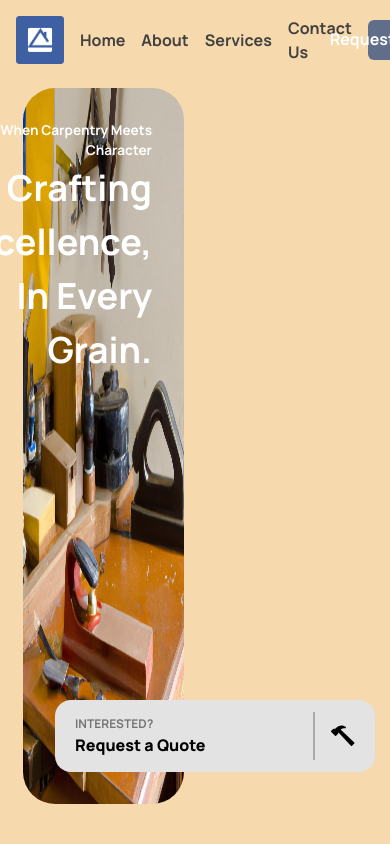
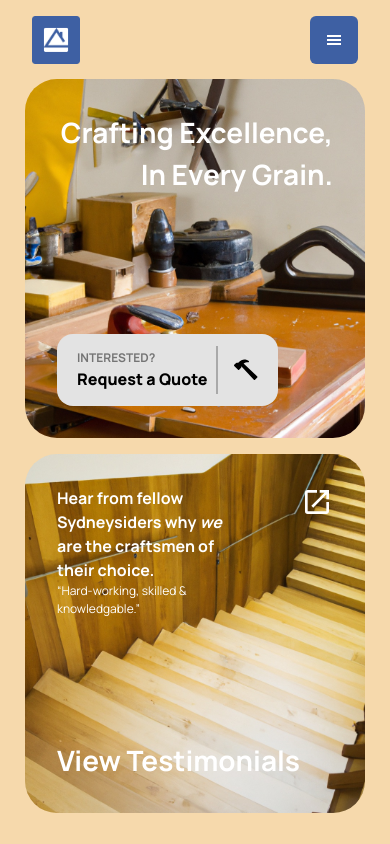
Before and after one commit to halcyonfarrugia/advancedcraftcarpentry, a Next.js app: page / in a window 390 px wide. Built offline with nearby package versions, Linux system fonts and the light colour scheme.

Commit message:
Changes to hero slide for mobile responsiveness

```diff
--- a/components/Navbar.jsx
+++ b/components/Navbar.jsx
@@ -1,26 +1,30 @@
 import { Button, HStack, Image, Text } from "@chakra-ui/react";
 import { useRouter } from "next/router";
 import "@fontsource/manrope/700.css"
+import { GiHamburgerMenu } from "react-icons/gi"
 
 const Navbar = () => {
     const router = useRouter();
     return (
-        <HStack id="navbar" position="absolute" width="100vw" padding="1rem" spacing="1rem" fontFamily="manrope" fontWeight="700" color="#414141">
-            <Image fit="contain" alt="logo" src="/logo.png" width="3rem" id="logo" onClick={() => router.push('/')} _hover={{ cursor: "pointer" }}/>
-            <Text _hover={{ cursor: "pointer"}}>
+        <HStack id="navbar" position="absolute" width="100vw" padding="1rem 2rem" spacing="1rem" justify={{ base: "space-between", md: "start" }} fontFamily="manrope" fontWeight="700" color="#414141">
+            <Image fit="contain" alt="logo" src="/logo.png" width="3rem" height="3rem" id="logo" onClick={() => router.push('/')} _hover={{ cursor: "pointer" }}/>
+            <Text _hover={{ cursor: "pointer"}} display={{ base: "none", md: "block"}}>
                 Home
             </Text>
-            <Text _hover={{ cursor: "pointer"}}>
+            <Text _hover={{ cursor: "pointer"}} display={{ base: "none", md: "block"}}>
                 About
             </Text>
-            <Text _hover={{ cursor: "pointer"}}>
+            <Text _hover={{ cursor: "pointer"}} display={{ base: "none", md: "block"}}>
                 Services
             </Text>
-            <Text _hover={{ cursor: "pointer"}}>
+            <Text _hover={{ cursor: "pointer"}} display={{ base: "none", md: "block"}}>
                 Contact Us
             </Text>
-            <Button bg="#606E89" color="white" _hover={{ bg: "#365796" }}>
+            <Button bg="#3E60A3" color="white" _hover={{ bg: "#365796" }} display={{ base: "none", md: "block"}}>
                 Request Quote
+            </Button>
+            <Button bg="#3E60A3" color="white" _hover={{ bg: "#365796" }} display={{ base: "block", md: "none"}} width="3rem" height="3rem">
+                <GiHamburgerMenu/>
             </Button>
         </HStack>
     )
--- a/components/RequestButton.jsx
+++ b/components/RequestButton.jsx
@@ -5,7 +5,7 @@ import { BsHammer} from "react-icons/bs"
 
 const RequestButton = () => {
     return (
-        <HStack bg="#E3E3E3" width="20rem" borderRadius="1rem" padding="0.75rem 1.25rem" justify="space-between" color="black" _hover={{ cursor: "pointer" }}>
+        <HStack bg="#E3E3E3" width={{ sm: "15rem", lg: "20rem" }} borderRadius="1rem" padding="0.75rem 1.25rem" justify="space-between" color="black" _hover={{ cursor: "pointer" }}>
             <VStack fontFamily="Manrope" spacing="0" align="start">
                 <Text fontWeight="700" fontSize="0.75rem" color="#757575">INTERESTED?</Text>
                 <Text fontWeight="800">Request a Quote</Text>
--- a/pages/index.js
+++ b/pages/index.js
@@ -1,9 +1,10 @@
 import Head from 'next/head'
 import "@fontsource/manrope"
 import "@fontsource/manrope/700.css"
-import { VStack, Text, Image, HStack } from '@chakra-ui/react'
+import { VStack, Text, Image, HStack, Flex } from '@chakra-ui/react'
 import Navbar from '@/components/Navbar'
 import RequestButton from '@/components/RequestButton'
+import { MdOpenInNew } from "react-icons/md"
 
 export default function Home() {
   return (
@@ -15,23 +16,47 @@ export default function Home() {
         <link rel="icon" href="/favicon.ico" />
       </Head>
       <Navbar/>
-      <HStack id="hero" height="100vh" width="100vw" bg="#F6D9AC" justify="space-around" paddingX="1rem" align="center" overflow="hidden" fontFamily="Manrope" paddingTop="3rem">
-        <VStack width="45%" height="90%" position="relative">
-          <Image src="hero-1.jpg" alt="hero-1" width="100%" height="100%" position="relative" zIndex="1" borderRadius="2rem"/>
+      <Flex id="hero" height={{ base: "100vh", md: "100vh" }} width="100vw" bg="#F6D9AC" justify={{ base: "center", md: "space-around"}}  paddingX="1rem" align="center" overflow="hidden" fontFamily="Manrope" paddingTop="3rem" direction={{ base: "column", md: "row" }}>
+        <VStack width={{ base: "95%", md: "47.5%" }} height={{ base: "42.5vh", md: "90%" }} position="relative" marginBottom={{ base: "1rem", md: "0" }}>
+          <Image src="hero-1.jpg" alt="hero-1" width="100%" height="100%" fit="cover" position="relative" zIndex="1" borderRadius="2rem"/>
           <VStack textAlign="right" justify="start" position="absolute" zIndex="2" right="0" top="0" align="end" fontWeight="700" spacing="0" overflow="hidden" padding="2rem">
-            <Text color="white" fontSize="0.85rem">When Carpentry Meets Character</Text>
-            <Text color="white" fontSize="2.25rem">Crafting Excellence,<br/>In Every Grain.</Text>
+            <Text color="white" fontSize="0.85rem" display={{ base: "none", md: "block"}}>When Carpentry Meets Character</Text>
+            <Text color="white" fontSize={{ base: "1.75rem", md: "2.25rem" }} >Crafting Excellence,<br/>In Every Grain.</Text>
           </VStack>
           <VStack justify="end" position="absolute" zIndex="2" left="0" bottom="0" align="start" fontWeight="700" spacing="0" overflow="hidden" padding="2rem">
             <RequestButton/>
           </VStack>
-
-
         </VStack>
-        <VStack width="45%" height="90%" position="relative">
-
+        <VStack  width={{ base: "95%", md: "47.5%" }} height={{ base: "42.5vh", md: "90%" }} justify="space-between">
+          <VStack id="testimonials" width="100%" height={{ base: "100%", lg: "55%" }} position="relative">
+            <Image  src="testimonials.jpg" alt="testimonials" width="100%" height="100%" position="relative" zIndex="1" borderRadius="2rem" fit="cover"/>
+            <VStack textAlign="start" justify="start" position="absolute" zIndex="2" left="0" top="0" align="start" fontWeight="700" spacing="0" overflow="hidden" padding="2rem" w="70%">
+              <Text color="white" fontSize="1rem">Hear from fellow Sydneysiders why <i>we</i> are the craftsmen of their choice.</Text>
+              <Text color="white" fontSize="0.75rem" fontWeight="400">“Hard-working, skilled & knowledgable.”</Text>
+            </VStack>
+            <Text position="absolute" zIndex="2" left="0" bottom="0" color="white" padding="2rem" fontSize={{ base: "1.75rem", md: "2.25rem" }} fontWeight="700">View Testimonials</Text>
+            <Text position="absolute" zIndex="2" right="0" top="0" color="white" padding="2rem" fontSize="2rem" fontWeight="700" _hover={{ cursor: "pointer" }}>
+              <MdOpenInNew />
+            </Text>
+          </VStack>
+          <Flex justify="space-between" width="100%" height={{ base: "100vh", md: "40%" }} display={{ base: "none", lg: "flex" }} direction={{ base: "column", md: "row" }}>
+            <VStack id="services" width="47.5%" bg="#FF7252" position="relative" color="white" borderRadius="1rem">
+              <Text color="white" fontSize="1rem" position="absolute" padding="2rem" top="0" left="0">Explore Our Services</Text>
+              <Text color="white" fontSize="1.75rem" position="absolute" padding="2rem" bottom="0" left="0" fontWeight="700">Services</Text>
+              <Text position="absolute" zIndex="2" right="0" top="0" color="white" padding="2rem" fontSize="2rem" fontWeight="700" _hover={{ cursor: "pointer" }}>
+                <MdOpenInNew />
+              </Text>
+            </VStack>
+            <VStack id="contact-us" width="47.5%" bg="#3E60A3" position="relative" color="white" borderRadius="1rem">
+              <Text color="white" fontSize="1rem" position="absolute" padding="2rem" top="0" left="0">Got a Question?</Text>
+              <Text color="white" fontSize="1.75rem" position="absolute" padding="2rem" bottom="0" left="0" fontWeight="700">Contact Us</Text>
+              <Text position="absolute" zIndex="2" right="0" top="0" color="white" padding="2rem" fontSize="2rem" fontWeight="700" _hover={{ cursor: "pointer" }}>
+                <MdOpenInNew />
+              </Text>
+            </VStack>
+          </Flex>
         </VStack>
-      </HStack>
+      </Flex>
     </>
   )
 }
```
Also changed, not shown: public/testimonials.jpg (added).
